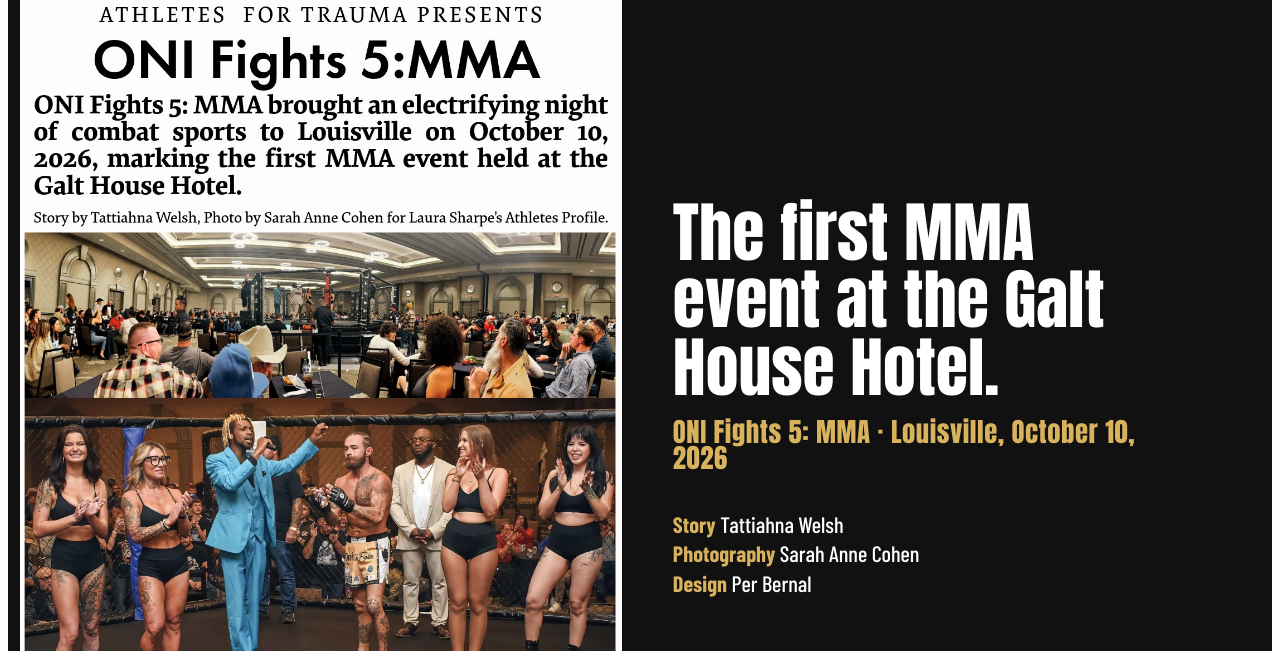
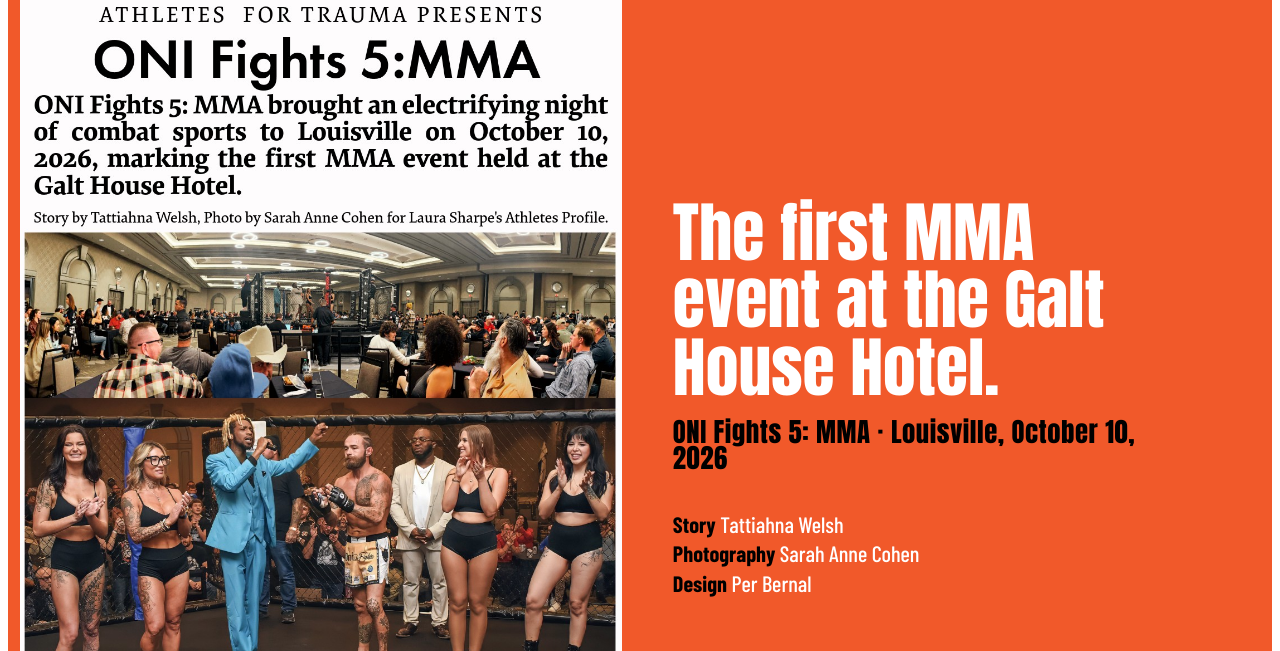
Before and after one commit to ARTISTSFORTRAUMA/athletes-for-trauma, a plain HTML site: page features/oni-fights-5/index.html in a window 1280 px wide. Shown: the part 149-800 px from the top of the page. Drawn offline with nearby package versions, Linux system fonts and the light colour scheme; a web font is replaced by a local one.

Commit message:
ONI Fights 5: Athletes for Trauma orange boxes
Co-Authored-By: Claude Opus 5.5 <noreply@anthropic.com>
Claude-Session: https://claude.ai/code/session_012U18n2jx8i57thyH5Nwtnb

```diff
--- a/features/oni-fights-5/index.html
+++ b/features/oni-fights-5/index.html
@@ -13,7 +13,7 @@
 :root{
   --bg:#ffffff; --fg:#000000; --mute:#555555; --line:#d9d9d9; --soft:#f3f3ee;
   --pink:#f567af; --pink-ink:#c93683;
-  --grad:#b8913f;--yel:#fff;
+  --grad:#f1592a;--yel:#fff;
   --head:"gotham-condensed","Barlow Condensed","Arial Narrow",sans-serif;
   --sp:clamp(48px,6vw,80px);
 }
@@ -201,7 +201,7 @@ footer .wrap{display:flex;flex-wrap:wrap;gap:16px;justify-content:space-between;
 footer img{height:44px;width:auto;object-fit:contain}
 footer p{font-weight:700;font-size:1.15rem}
 footer p span{color:#fff;white-space:nowrap}
-footer p span{color:#b8913f}
+footer p span{color:#f1592a}
 /* Chelsie Hill: hero shows the cover portrait; colours from the cover (taupe band, cream title page) */
 .hero.full .ph{aspect-ratio:4/5}.hero.full .ph img{transform:none;object-position:50% 100%;height:100%;width:100%;object-fit:contain}
 /* Opening box: name set like the V7 cover (Gotham via Montserrat stand-in); other lines in the site font; cover colours.
@@ -253,11 +253,11 @@ footer p span{color:#b8913f}
 .hero.cover.tw{--txt-scale:0.99;--vs:3.95rem;--vlh:1.02;--vls:0em;--vgap:18px;--rs:1.5rem;--cgap:40px;--credits-size:1.25rem;--sidew:100%}
 .hero.cover.tw .side{zoom:var(--txt-scale);width:var(--sidew);display:flex;flex-direction:column;align-items:flex-start;text-align:left;color:#000}
 .hero.cover.tw .verse{font-family:"Anton",sans-serif;font-weight:400;font-size:min(var(--vs),5.2vw);line-height:var(--vlh);letter-spacing:var(--vls);margin:0;color:#fff;text-wrap:balance}
-.hero.cover.tw .ref{color:#d9b25e!important;font-family:"Anton",sans-serif;font-weight:400;font-size:min(var(--rs),3.2vw);line-height:1;margin:var(--vgap) 0 0;color:#fff;letter-spacing:.02em}
-.hero.cover.tw .credits{margin-top:var(--cgap);display:flex;flex-direction:column;gap:4px;font-size:var(--credits-size);color:#fff}.hero.cover.tw .credits b{color:#d9b25e}.hero.cover.tw .credits span{color:#fff}
+.hero.cover.tw .ref{color:#000!important;font-family:"Anton",sans-serif;font-weight:400;font-size:min(var(--rs),3.2vw);line-height:1;margin:var(--vgap) 0 0;color:#fff;letter-spacing:.02em}
+.hero.cover.tw .credits{margin-top:var(--cgap);display:flex;flex-direction:column;gap:4px;font-size:var(--credits-size);color:#fff}.hero.cover.tw .credits b{color:#000}.hero.cover.tw .credits span{color:#fff}
 @media (max-width:820px){.hero.cover.tw .wrap{grid-template-columns:1fr;padding:0 0 28px}.hero.cover.tw .side{order:0}.hero.cover.tw .side{padding:28px 24px 0;zoom:1;width:auto;top:0!important;left:0!important}.hero.cover.tw .verse{font-size:9vw}.hero.cover.tw .ref{font-size:6vw}}
 .pq.boxed cite,.big.boxq cite{color:#000!important}
-.hero.cover.tw{background:#111}
+.hero.cover.tw{background:#f1592a}
 .story>.g figure{overflow:hidden}
 .pq.boxed blockquote,.big.boxq blockquote{color:#000!important}
 .boxed figure img{object-fit:cover!important}
```
